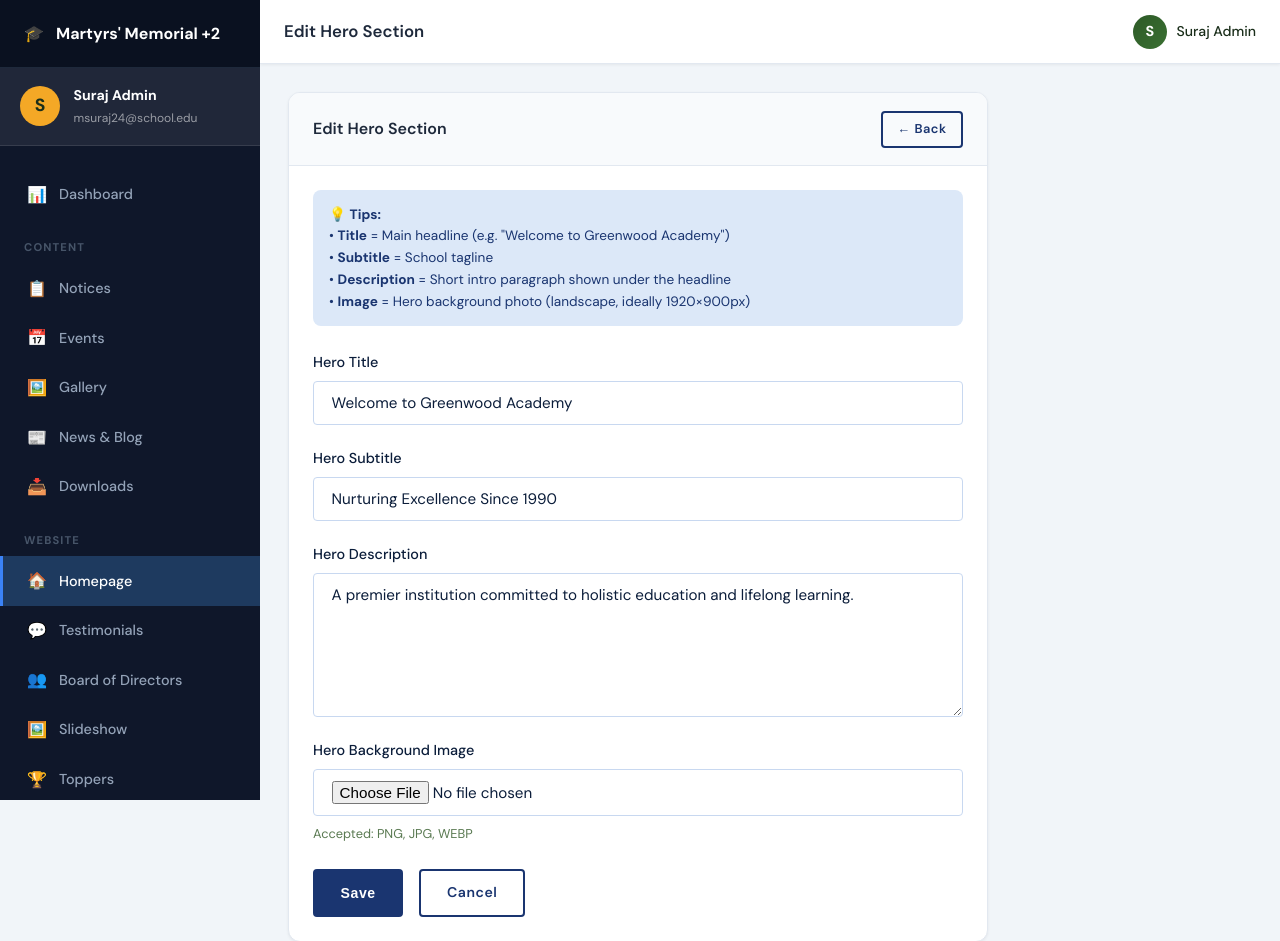
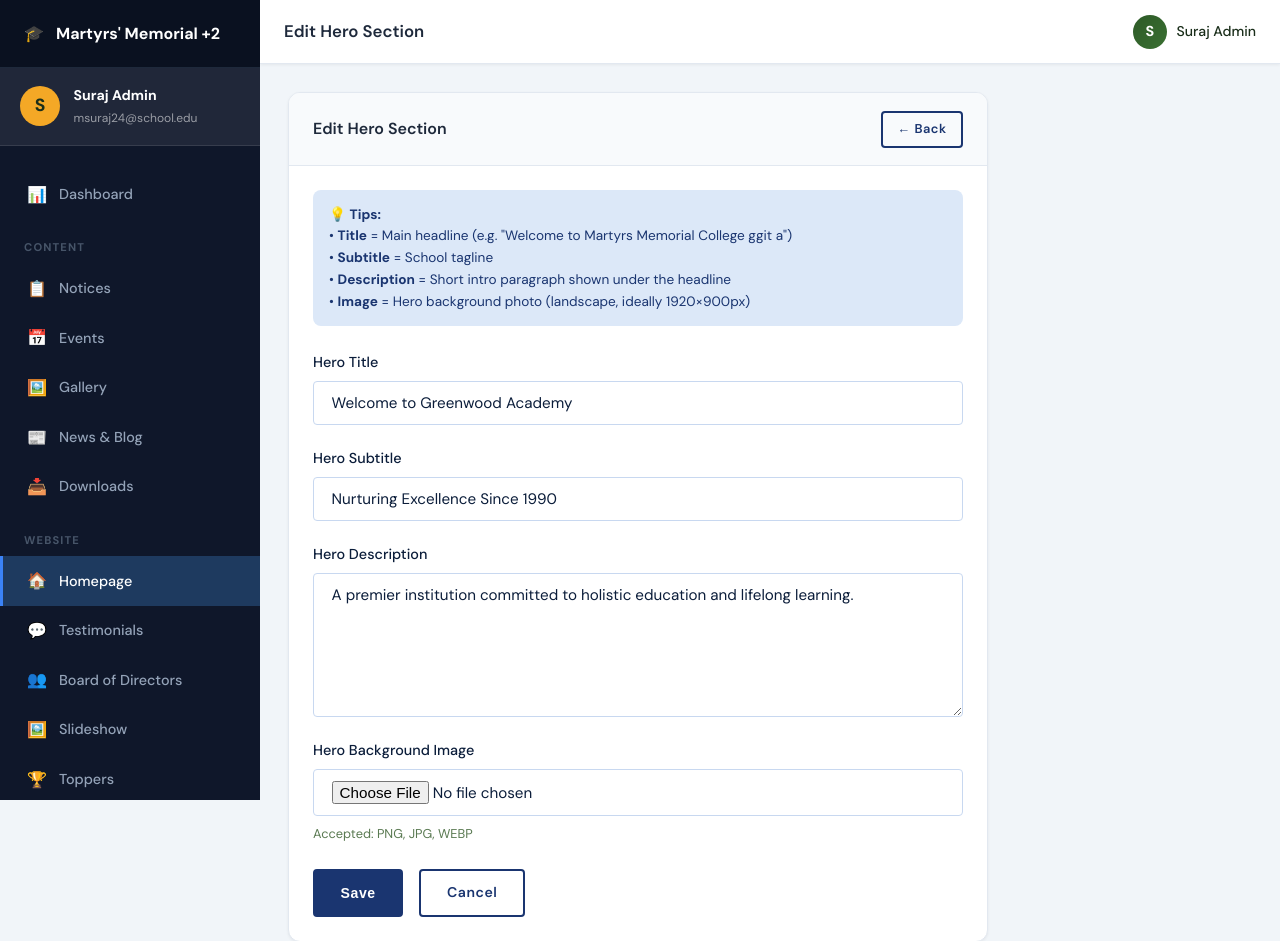
Before and after one commit to itsmesuraj9826-art/Martyrs-Memorial, a Flask app: page /admin/homepage/hero in a window 1280 px wide. Shown: the top 941 px of the page. Run offline with Flask 3, Linux system fonts and the light colour scheme; a user stored in the database is signed in; some libraries are stand-ins or nearby versions.

Commit message:
Updated homepage.html

```diff
--- a/templates/admin/homepage_section_form.html
+++ b/templates/admin/homepage_section_form.html
@@ -15,14 +15,14 @@
       <div style="background:#dce8f8;border-radius:8px;padding:.85rem 1rem;margin-bottom:1.5rem;font-size:.85rem;color:#1a3570;line-height:1.6">
         💡 <strong>Tips:</strong><br>
         • <strong>Title</strong> = "Principal's Message" or a heading<br>
-        • <strong>Subtitle</strong> = Principal's full name and designation (e.g. "Dr. Sarah Johnson, Principal")<br>
+        • <strong>Subtitle</strong> = Principal's full name and designation (e.g. "Dr. CM Shrestha, Principal")<br>
         • <strong>Description</strong> = The principal's message text<br>
         • <strong>Image</strong> = Principal's photo (portrait, ideally 400×500px)
       </div>
       {% elif 'Hero' in title %}
       <div style="background:#dce8f8;border-radius:8px;padding:.85rem 1rem;margin-bottom:1.5rem;font-size:.85rem;color:#1a3570;line-height:1.6">
         💡 <strong>Tips:</strong><br>
-        • <strong>Title</strong> = Main headline (e.g. "Welcome to Greenwood Academy")<br>
+        • <strong>Title</strong> = Main headline (e.g. "Welcome to Martyrs Memorial College ggit a")<br>
         • <strong>Subtitle</strong> = School tagline<br>
         • <strong>Description</strong> = Short intro paragraph shown under the headline<br>
         • <strong>Image</strong> = Hero background photo (landscape, ideally 1920×900px)
```
